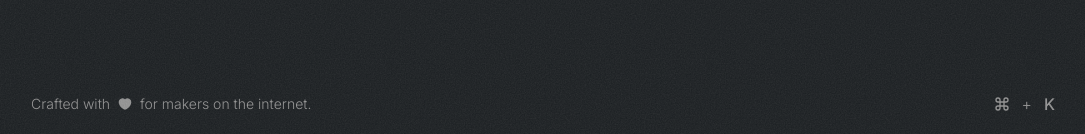
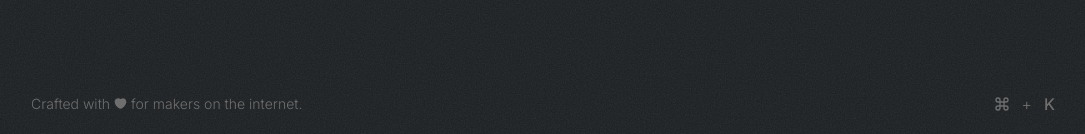
Before and after one commit to sajdakabir/landing, a Next.js app: page / in a window 1280 px wide. Shown: the part 663-797 px from the top of the page, without its empty margins (97-1182 px from the left). Built offline with nearby package versions, Linux system fonts and the light colour scheme.

Commit message:
ui: minor changes

```diff
--- a/src/components/footer/Footer.tsx
+++ b/src/components/footer/Footer.tsx
@@ -3,9 +3,9 @@ import Heart from "../icons/Heart";
 
 const Footer = () => {
   return (
-    <footer className="bottom-0 flex items-center justify-center md:justify-between w-full h-20">
-      <div className="flex items-center gap-x-2 text-xs md:text-sm">
-        Crafted with <Heart size={14} /> for makers on the internet.
+    <footer className="bottom-0 text-dull-text flex items-center justify-center md:justify-between w-full h-20">
+      <div className="flex items-center gap-x-1 text-xs md:text-sm">
+        Crafted with <Heart size={13} /> for makers on the internet.
       </div>
 
       <div className="hidden md:flex items-center gap-x-3">
```
